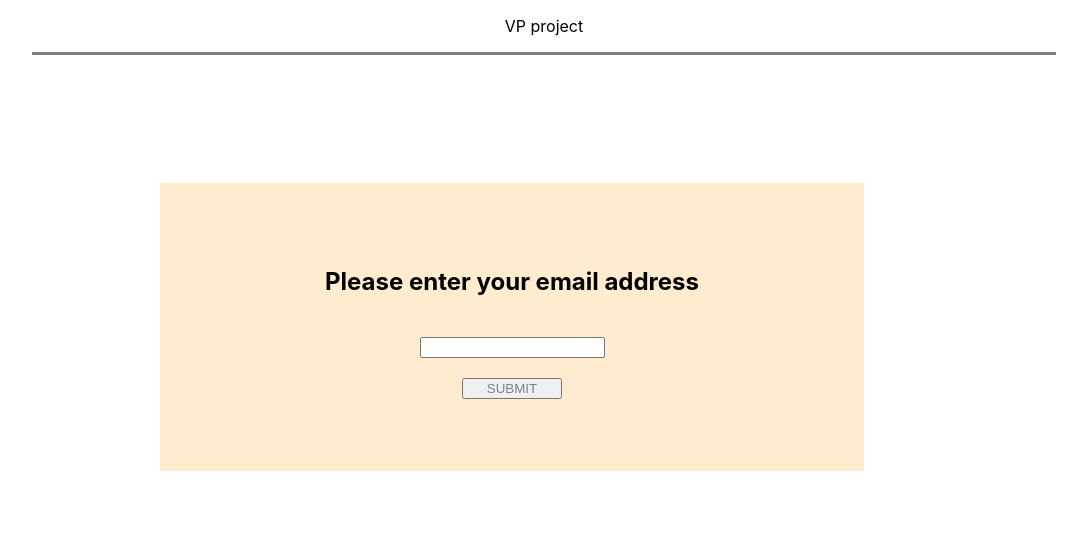
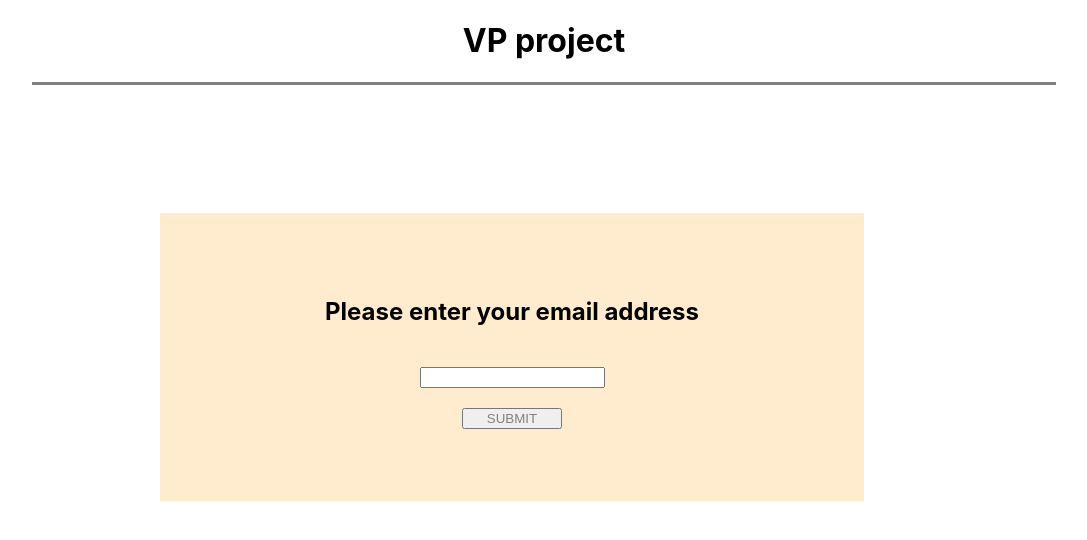
Before and after one commit to Joe2010x/vpv31, a React (Create React App) app: page / in a window 1280 px wide. Shown: the top 540 px of the page, without its empty margins (96-1183 px from the left). Built offline with nearby package versions, Linux system fonts and the light colour scheme.

Commit message:
Update Header.js

```diff
--- a/src/components/Header.js
+++ b/src/components/Header.js
@@ -5,7 +5,7 @@ const Header = () =>{
     return (
         <div  className = "header_bar">
         {/*<img id="headerLogo" src={logo} alt="Logo" /> */}
-            <p>VP project</p>
+            <h1>VP project</h1>
             <div className="line"></div>
         </div>
     )
```
